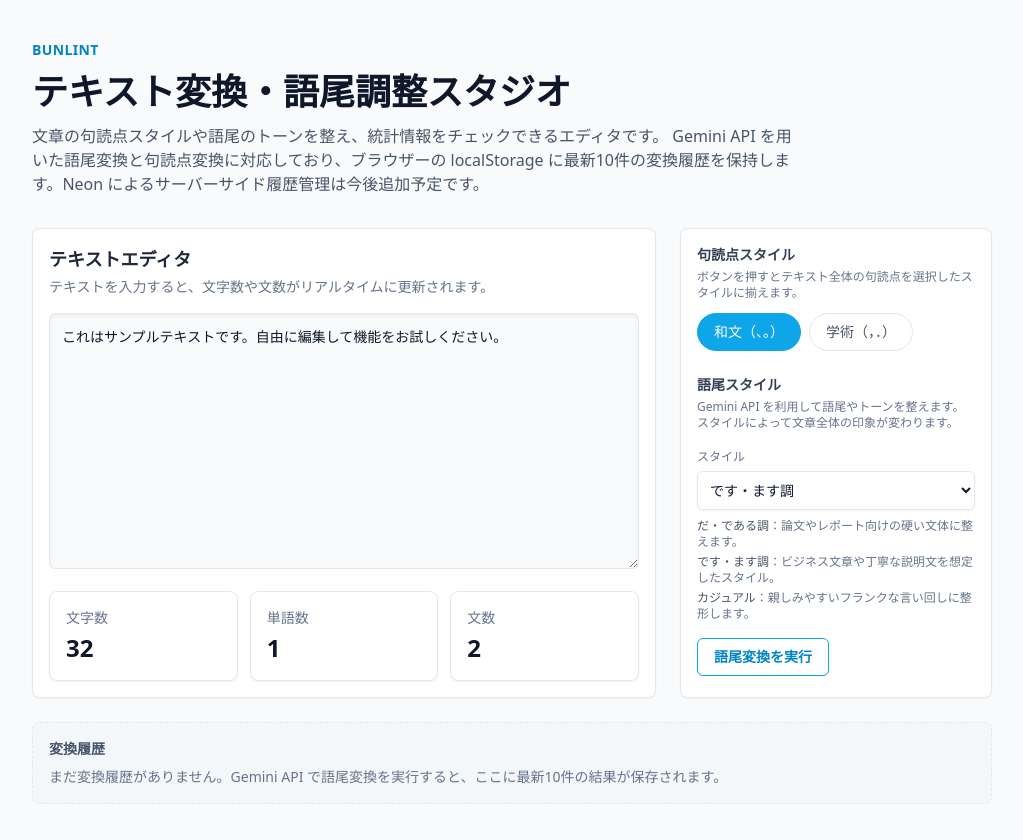
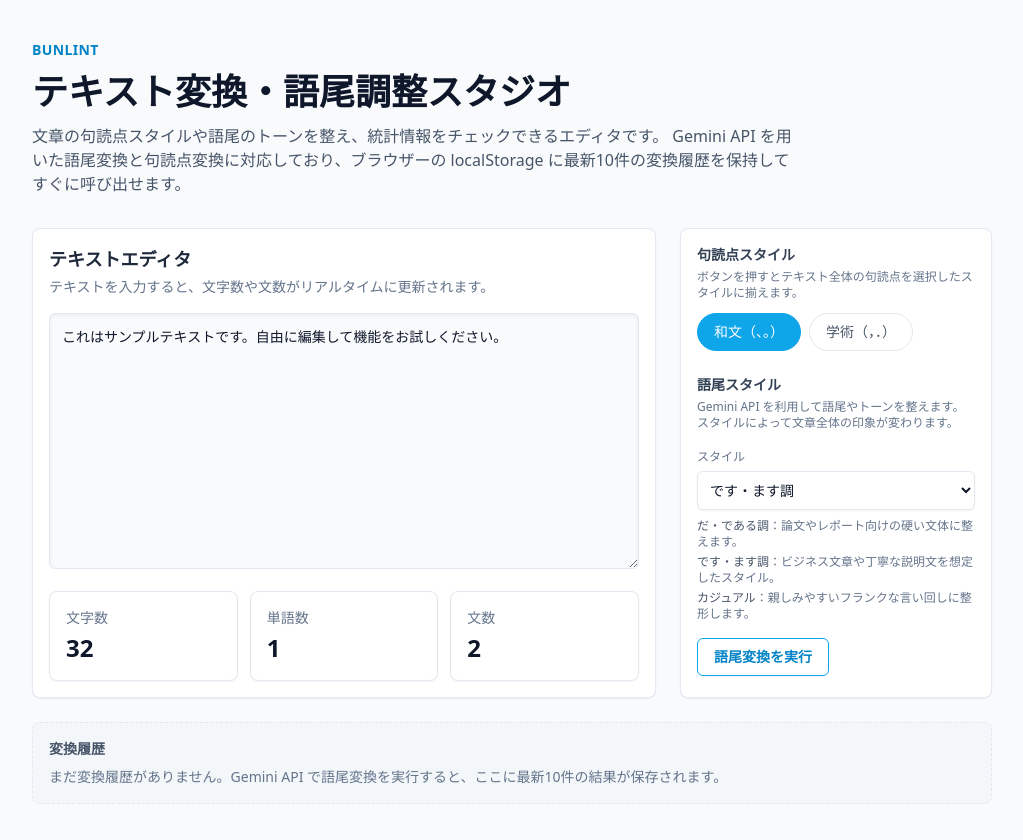
Before and after one commit to Hiro-Chiba/bunlint, a Next.js app: page / in a window 1280 px wide. Shown: the top 840 px of the page, without its empty margins (128-1151 px from the left). Built offline with nearby package versions, Linux system fonts and the light colour scheme.

Commit message:
メタデータの文言を本番向けに更新

```diff
--- a/app/layout.tsx
+++ b/app/layout.tsx
@@ -3,13 +3,13 @@ import "./globals.css";
 import type { Metadata } from "next";
 import type { ReactNode } from "react";
 
-const siteTitle = "【仮】bunlint（ブンリント） | 日本語テキスト整形スタジオ";
+const siteTitle = "bunlint（ブンリント） | 日本語テキスト整形スタジオ";
 const siteDescription =
-  "公開準備中の bunlint（ブンリント）は、句読点スタイルの統一と Gemini API を活用した語尾調整で文章をすばやく整えられる日本語向けエディタです。";
+  "bunlint（ブンリント）は、句読点スタイルの統一と Gemini API を活用した語尾調整で文章をすばやく整えられる日本語向けエディタです。";
 
 export const metadata: Metadata = {
   metadataBase: new URL("https://bunlint.example.com"),
-  applicationName: "bunlint（仮）",
+  applicationName: "bunlint（ブンリント）",
   title: siteTitle,
   description: siteDescription,
   keywords: [
@@ -24,7 +24,7 @@ export const metadata: Metadata = {
     description: siteDescription,
     type: "website",
     locale: "ja_JP",
-    siteName: "bunlint（仮）",
+    siteName: "bunlint（ブンリント）",
   },
   twitter: {
     card: "summary",
--- a/app/page.tsx
+++ b/app/page.tsx
@@ -13,8 +13,7 @@ export default function HomePage() {
         <p className="max-w-3xl text-base text-slate-600">
           文章の句読点スタイルや語尾のトーンを整え、統計情報をチェックできるエディタです。
           Gemini API を用いた語尾変換と句読点変換に対応しており、ブラウザーの
-          localStorage に最新10件の変換履歴を保持します。Neon
-          によるサーバーサイド履歴管理は今後追加予定です。
+          localStorage に最新10件の変換履歴を保持してすぐに呼び出せます。
         </p>
       </header>
       <TextEditor />
```
